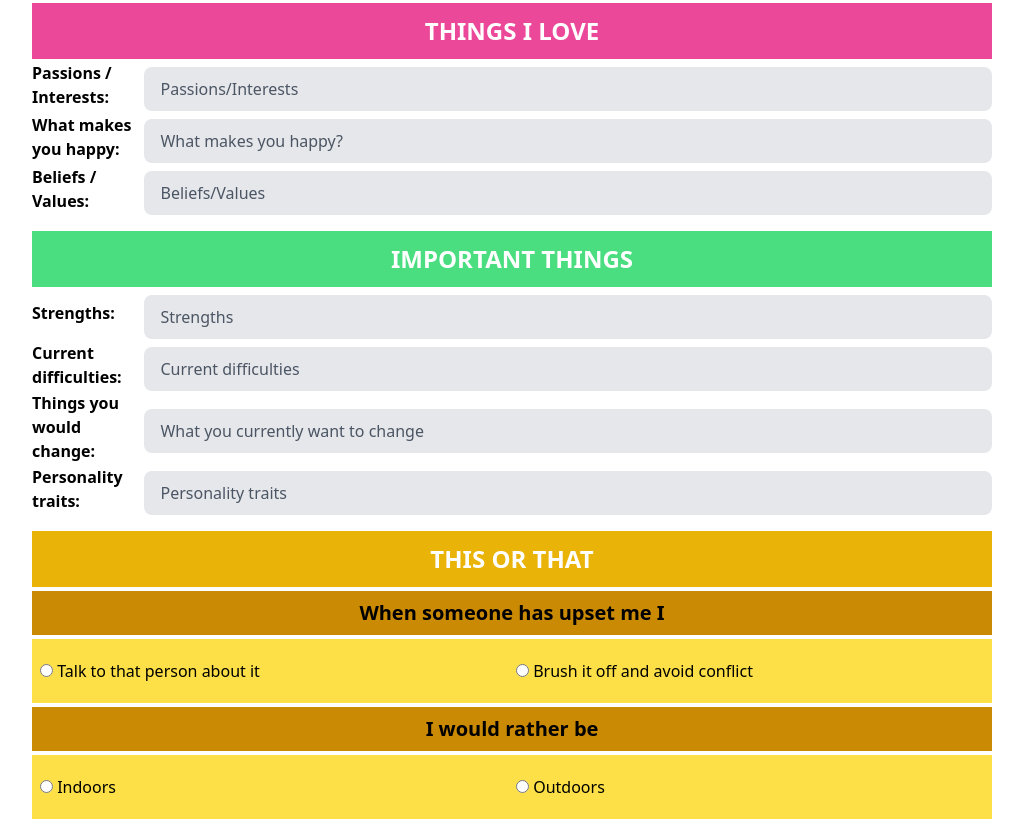
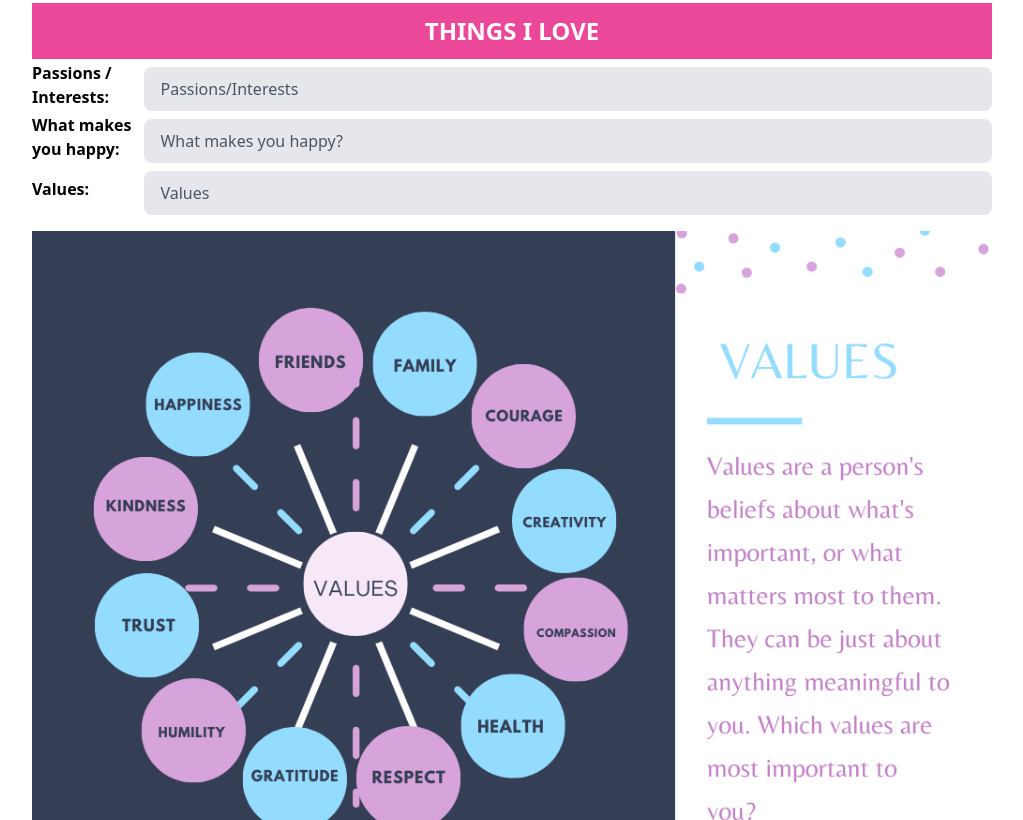
Before and after one commit to Brmoye/brmoye.github.io, a plain HTML site: page index.html in a window 1280 px wide. Shown: the part 401-1221 px from the top of the page, without its empty margins (128-1151 px from the left). Drawn offline with Linux system fonts and the light colour scheme.

Commit message:
updated form

```diff
--- a/index.html
+++ b/index.html
@@ -6,7 +6,7 @@
     <link rel="stylesheet" href="css/style.css">
     <title>Know You Better</title>
 </head>
-<body class="m-auto px-40 py-10 max-w-screen-xl">
+<body class="m-auto px-5 lg:px-40 py-10 max-w-screen-xl">
     <div class="pb-10">
         <div class="bg-sky-500 text-white w-full h-auto text-center content-center justify-center m-auto p-10 text-2xl font-semibold">
             <p class="mb-2">Welcome!</p>
@@ -40,8 +40,11 @@
                 <input name="Happy" id="happy" type="text" required placeholder="What makes you happy?" class=" text-black placeholder-gray-600 w-full px-4 py-2.5 mt-2 text-base transition duration-500 ease-in-out transform border-transparent rounded-lg bg-gray-200  focus:border-blueGray-500 focus:bg-white focus:outline-none focus:shadow-outline focus:ring-2 ring-offset-current ring-offset-2 ring-gray-400">
             </div>
             <div class="flex justify-center items-center pb-4">
-                <label class="text-black w-32 font-semibold" for="beliefs">Beliefs / Values:</label>
-                <input name="Beliefs" id="beliefs" type="text" required placeholder="Beliefs/Values" class=" text-black placeholder-gray-600 w-full px-4 py-2.5 mt-2 text-base transition duration-500 ease-in-out transform border-transparent rounded-lg bg-gray-200  focus:border-blueGray-500 focus:bg-white focus:outline-none focus:shadow-outline focus:ring-2 ring-offset-current ring-offset-2 ring-gray-400">
+                <label class="text-black w-32 font-semibold" for="beliefs">Values:</label>
+                <input name="Beliefs" id="beliefs" type="text" required placeholder="Values" class=" text-black placeholder-gray-600 w-full px-4 py-2.5 mt-2 text-base transition duration-500 ease-in-out transform border-transparent rounded-lg bg-gray-200  focus:border-blueGray-500 focus:bg-white focus:outline-none focus:shadow-outline focus:ring-2 ring-offset-current ring-offset-2 ring-gray-400">
+            </div>
+            <div class="pb-4">
+                <img src="img/values.png" alt="example values">
             </div>
 
             <!-- Important Things -->
@@ -60,7 +63,7 @@
             </div>
             <div class="flex justify-center items-center pb-4">
                 <label class="text-black w-32 font-semibold" for="beliefs">Personality traits:</label>
-                <input name="Change" id="change" type="text" required placeholder="Personality traits" class=" text-black placeholder-gray-600 w-full px-4 py-2.5 mt-2 text-base transition duration-500 ease-in-out transform border-transparent rounded-lg bg-gray-200  focus:border-blueGray-500 focus:bg-white focus:outline-none focus:shadow-outline focus:ring-2 ring-offset-current ring-offset-2 ring-gray-400">
+                <input name="Change" id="change" type="text" required placeholder="Honest, kind, modest, etc." class=" text-black placeholder-gray-600 w-full px-4 py-2.5 mt-2 text-base transition duration-500 ease-in-out transform border-transparent rounded-lg bg-gray-200  focus:border-blueGray-500 focus:bg-white focus:outline-none focus:shadow-outline focus:ring-2 ring-offset-current ring-offset-2 ring-gray-400">
             </div>
 
             <!-- This or That -->
```
Also changed, not shown: css/style.css, img/values.png (added).
